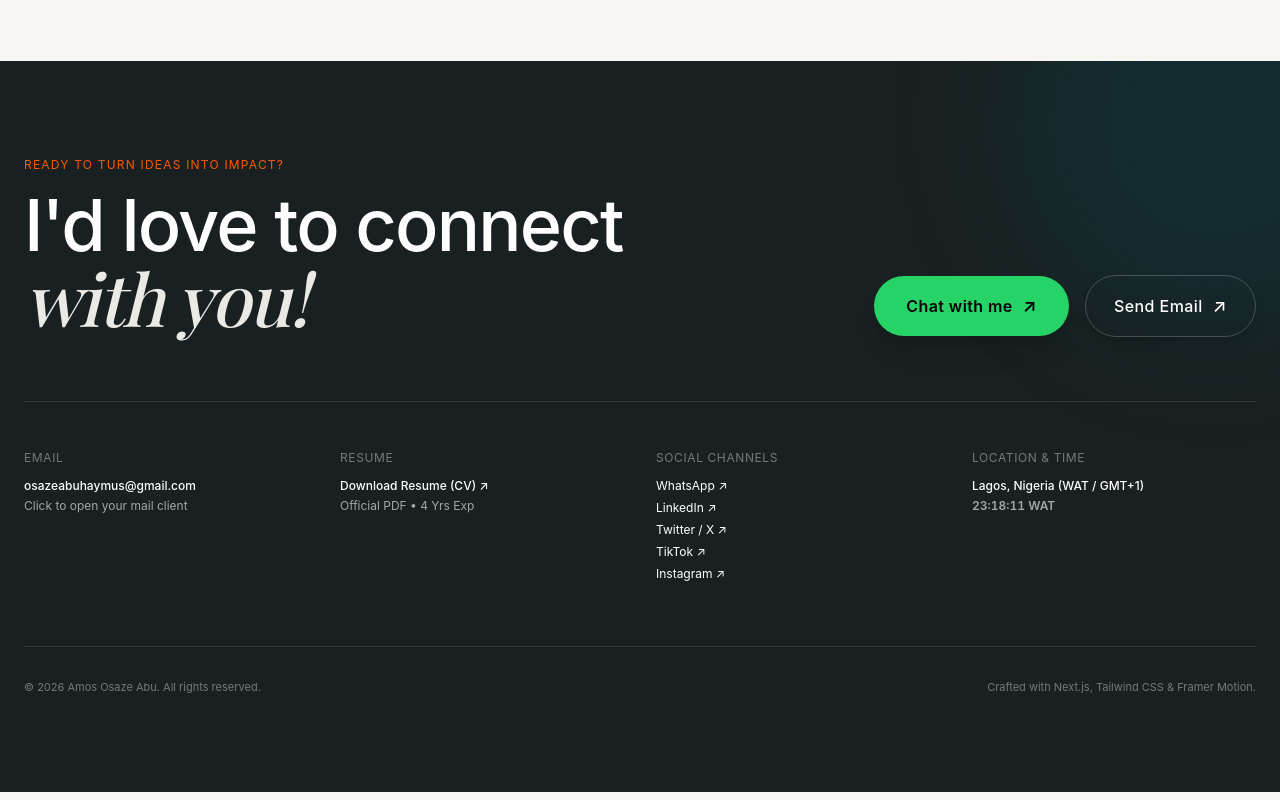
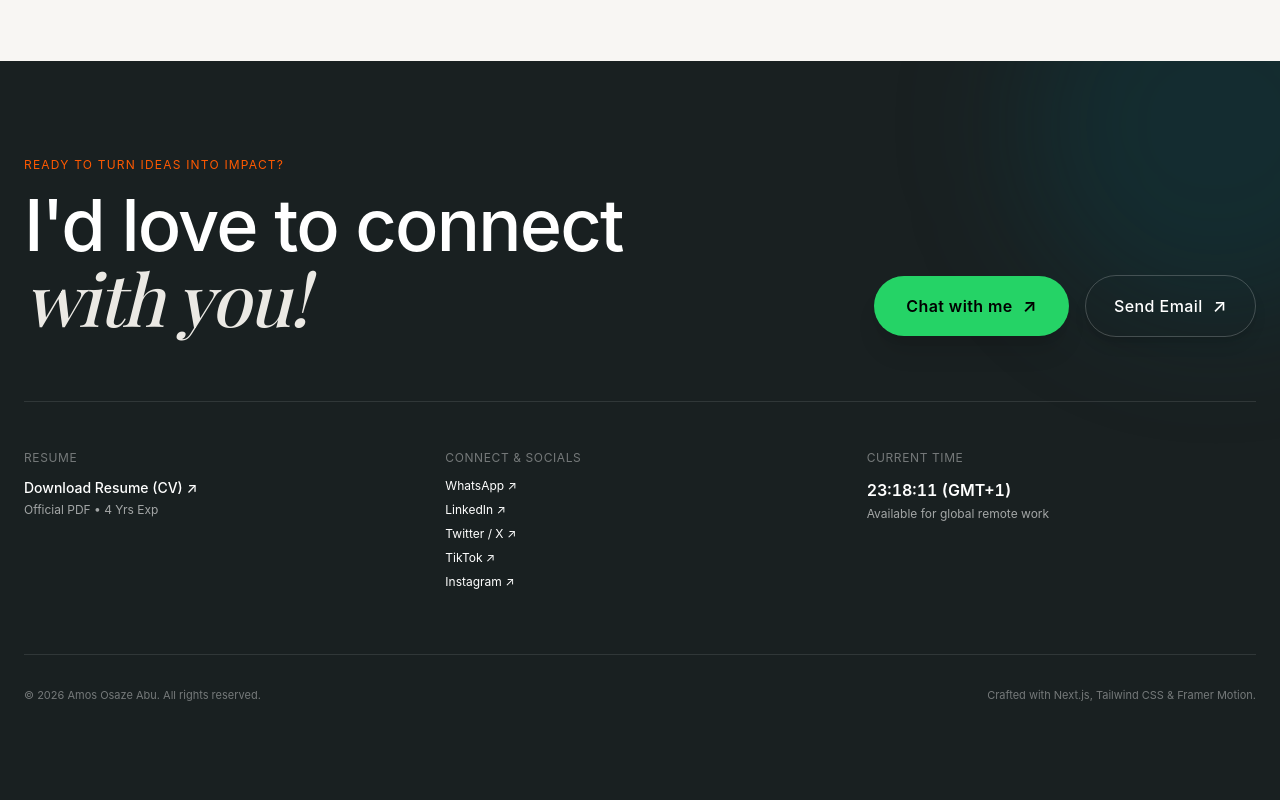
Before and after one commit to sazzy97/amosabu-portfolio, a Next.js app: page /works/gashub in a window 1280 px wide. Shown: the part 6890-7690 px from the top of the page. Built offline with nearby package versions, Linux system fonts and the light colour scheme; a web font is replaced by a local one.

Commit message:
feat(footer): streamline footer into 3 columns, remove email text & location, highlight global remote availability

```diff
--- a/components/Footer.tsx
+++ b/components/Footer.tsx
@@ -45,26 +45,15 @@ export default function Footer() {
           </div>
         </div>
 
-        {/* Links Grid (2x2 on Tablet, 4 columns on Desktop) */}
-        <div className="pt-12 grid grid-cols-1 sm:grid-cols-2 lg:grid-cols-4 gap-8 text-xs font-mono">
-          <div>
-            <span className="text-white/40 block mb-3 uppercase tracking-wider">Email</span>
-            <a
-              href="mailto:osazeabuhaymus@gmail.com"
-              className="text-white hover:text-[#ff5900] transition-colors block mb-1 font-medium break-all sm:break-normal"
-            >
-              osazeabuhaymus@gmail.com
-            </a>
-            <span className="text-white/60 block">Click to open your mail client</span>
-          </div>
-
+        {/* Links Grid (3 columns on Tablet & Desktop) */}
+        <div className="pt-12 grid grid-cols-1 sm:grid-cols-2 lg:grid-cols-3 gap-8 text-xs font-mono">
           <div>
             <span className="text-white/40 block mb-3 uppercase tracking-wider">Resume</span>
             <a
               href="/Amos-Osaze-Abu-Resume.pdf"
               target="_blank"
               rel="noopener noreferrer"
-              className="text-white hover:text-[#ff5900] transition-colors block mb-1 font-medium"
+              className="text-white hover:text-[#ff5900] transition-colors block mb-1 font-medium text-sm"
             >
               Download Resume (CV) ↗
             </a>
@@ -72,8 +61,8 @@ export default function Footer() {
           </div>
 
           <div>
-            <span className="text-white/40 block mb-3 uppercase tracking-wider">Social Channels</span>
-            <div className="flex flex-col gap-1.5">
+            <span className="text-white/40 block mb-3 uppercase tracking-wider">Connect & Socials</span>
+            <div className="flex flex-col gap-2">
               <a
                 href="https://wa.me/2348138265592?text=Hi%20Amos!%20I%20came%20across%20your%20portfolio%20and%20would%20love%20to%20discuss%20a%20project%20with%20you."
                 target="_blank"
@@ -118,11 +107,11 @@ export default function Footer() {
           </div>
 
           <div>
-            <span className="text-white/40 block mb-3 uppercase tracking-wider">Location & Time</span>
-            <span className="text-white block font-medium">Lagos, Nigeria (WAT / GMT+1)</span>
-            <div className="text-white/60 block mt-1">
+            <span className="text-white/40 block mb-3 uppercase tracking-wider">Current Time</span>
+            <div className="text-white text-base font-semibold">
               <LagosClock showSeconds={true} />
             </div>
+            <span className="text-white/60 block mt-1">Available for global remote work</span>
           </div>
         </div>
 
--- a/components/Hero.tsx
+++ b/components/Hero.tsx
@@ -43,8 +43,8 @@ export default function Hero() {
           {/* Quick Credentials Summary */}
           <div className="md:col-span-4 flex flex-col gap-3 font-mono text-xs">
             <div className="flex items-center justify-between pb-2 border-b border-[var(--border-subtle)]">
-              <span className="text-[var(--slate-muted)]">Location</span>
-              <span className="text-[var(--charcoal)] font-semibold">Lagos, NG (Worldwide)</span>
+              <span className="text-[var(--slate-muted)]">Availability</span>
+              <span className="text-[var(--charcoal)] font-semibold">Worldwide (Remote)</span>
             </div>
             <div className="flex items-center justify-between pb-2 border-b border-[var(--border-subtle)]">
               <span className="text-[var(--slate-muted)]">Core Disciplines</span>
--- a/components/LagosClock.tsx
+++ b/components/LagosClock.tsx
@@ -19,7 +19,7 @@ export default function LagosClock({ showSeconds = false }: LagosClockProps) {
         ...(showSeconds ? { second: "2-digit" } : {}),
         hour12: false,
       };
-      setTimeStr(now.toLocaleTimeString("en-GB", options) + " WAT");
+      setTimeStr(now.toLocaleTimeString("en-GB", options) + " (GMT+1)");
     }
 
     update();
@@ -28,7 +28,7 @@ export default function LagosClock({ showSeconds = false }: LagosClockProps) {
   }, [showSeconds]);
 
   if (!timeStr) {
-    return <span className="tabular-nums">--:-- WAT</span>;
+    return <span className="tabular-nums">--:-- (GMT+1)</span>;
   }
 
   return <span className="tabular-nums font-semibold">{timeStr}</span>;
```
Also changed, not shown: html-preview/index.html (+4 -4 lines), html-preview/redesign_concept.html (+4 -4 lines).
